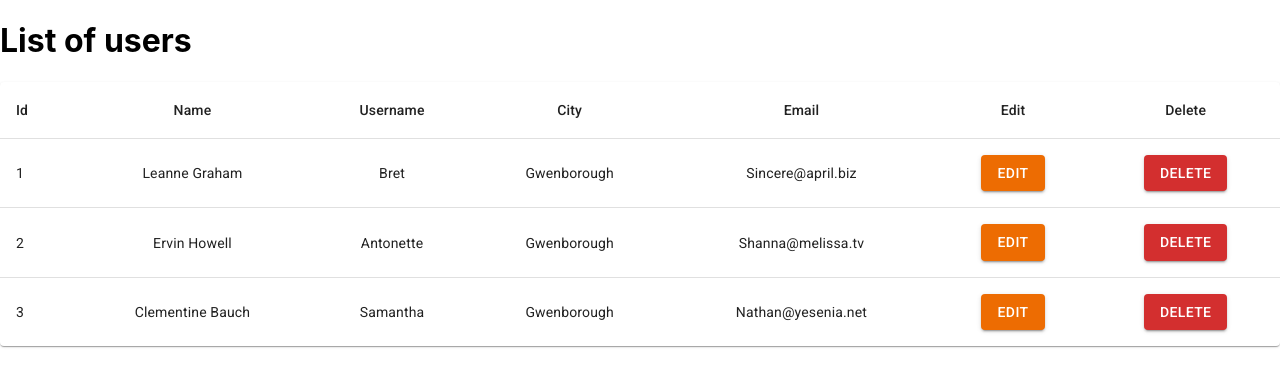
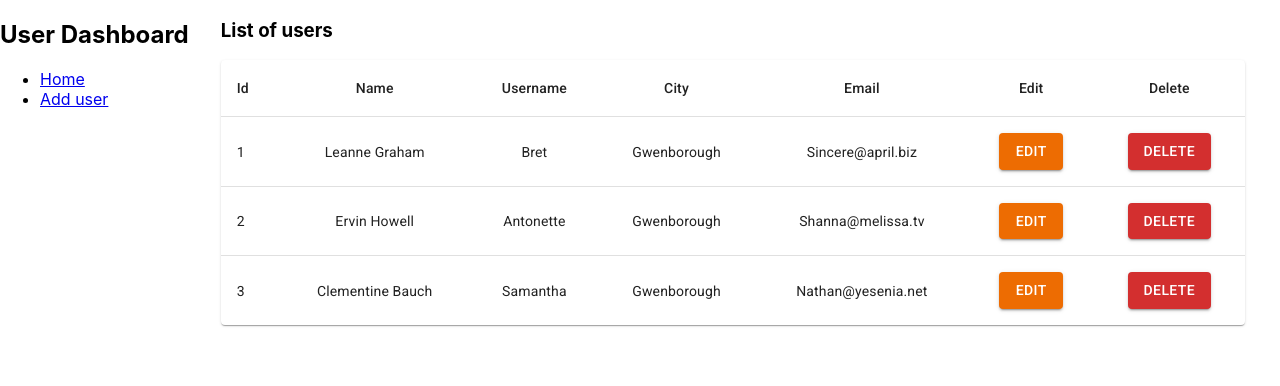
Before and after one commit to koladev32/react-user-dashboard-project, a React (Create React App) app: page / in a window 1280 px wide. Shown: the top 386 px of the page. Built offline with nearby package versions, Linux system fonts and the light colour scheme; data requests are answered from the project's data file.

Commit message:
- feat: add sidebar

```diff
--- a/src/App.tsx
+++ b/src/App.tsx
@@ -10,8 +10,8 @@ function App() {
       <BrowserRouter>
         <Routes>
           <Route path="/" element={<ListUsers />} />
-          <Route path="/add" element={<AddUser />} />
-          <Route path="/update/:id/" element={<UpdateUser />} />
+          <Route path="/users/add" element={<AddUser />} />
+          <Route path="/users/update/:id/" element={<UpdateUser />} />
           <Route path="*" element={<NotFound />} />
         </Routes>
       </BrowserRouter>
--- a/src/components/Layout.tsx
+++ b/src/components/Layout.tsx
@@ -1,11 +1,35 @@
 import React from "react";
+import { Link } from "react-router-dom";
+import Stack from "@mui/material/Stack";
+function Layout(props: { children: React.ReactNode; title: string }) {
+  const sideBarLinks = [
+    {
+      label: "Home",
+      link: "/",
+    },
+    {
+      label: "Add user",
+      link: "/users/add",
+    },
+  ];
 
-function Layout(props: { children: React.ReactNode; title: string }) {
   return (
-    <div>
-      <h1>{props.title}</h1>
-      {props.children}
-    </div>
+    <Stack direction="row" spacing={4}>
+      <div>
+        <h2>User Dashboard</h2>
+        <ul>
+          {sideBarLinks.map((link) => (
+            <li key={link.label}>
+              <Link to={link.link}>{link.label}</Link>
+            </li>
+          ))}
+        </ul>
+      </div>
+      <div style={{ width: "80%" }}>
+        <h3>{props.title}</h3>
+        {props.children}
+      </div>
+    </Stack>
   );
 }
 
--- a/src/components/UserTable.tsx
+++ b/src/components/UserTable.tsx
@@ -1,4 +1,5 @@
 import React from "react";
+import { useNavigate } from "react-router-dom";
 import { useDispatch, useSelector } from "react-redux";
 import { fetchUsers } from "../store/slices/user";
 import { RootState } from "../store";
@@ -13,6 +14,7 @@ import { User } from "../models/User";
 import Button from "@mui/material/Button";
 
 const UserTable = () => {
+  const navigate = useNavigate();
   const dispatch = useDispatch();
 
   const { users, loading } = useSelector((state: RootState) => state.users);
@@ -50,7 +52,11 @@ const UserTable = () => {
               <TableCell align="center">{user.city}</TableCell>
               <TableCell align="center">{user.email}</TableCell>
               <TableCell align="center">
-                <Button variant="contained" color="warning">
+                <Button
+                  variant="contained"
+                  color="warning"
+                  onClick={() => navigate(`/update/${user.id}/`)}
+                >
                   Edit
                 </Button>
               </TableCell>
```
